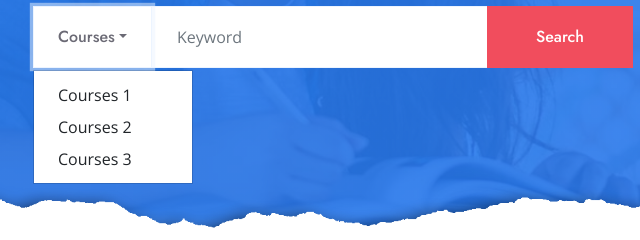
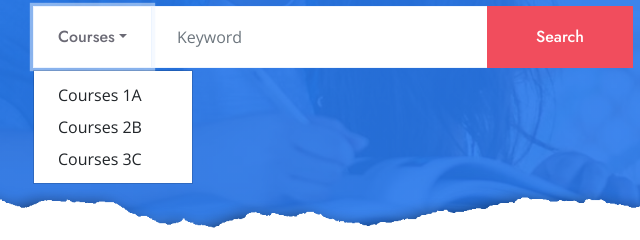
Before and after one commit to muneerbaig/myrepo, a plain HTML site: page about.html in a window 1280 px wide. Both pictures are taken after a click on the button "Courses". Shown: the part 428-668 px from the top of the page, 307-947 px from the left. Drawn offline with nearby package versions, Linux system fonts and the light colour scheme; files that its build step writes are made by us from their sources.

Commit message:
Update about.html
This is second commit

```diff
--- a/about.html
+++ b/about.html
@@ -107,9 +107,9 @@
                         <button class="btn btn-outline-light bg-white text-body px-4 dropdown-toggle" type="button" data-toggle="dropdown"
                             aria-haspopup="true" aria-expanded="false">Courses</button>
                         <div class="dropdown-menu">
-                            <a class="dropdown-item" href="#">Courses 1</a>
-                            <a class="dropdown-item" href="#">Courses 2</a>
-                            <a class="dropdown-item" href="#">Courses 3</a>
+                            <a class="dropdown-item" href="#">Courses 1A</a>
+                            <a class="dropdown-item" href="#">Courses 2B</a>
+                            <a class="dropdown-item" href="#">Courses 3C</a>
                         </div>
                     </div>
                     <input type="text" class="form-control border-light" style="padding: 30px 25px;" placeholder="Keyword">
```
